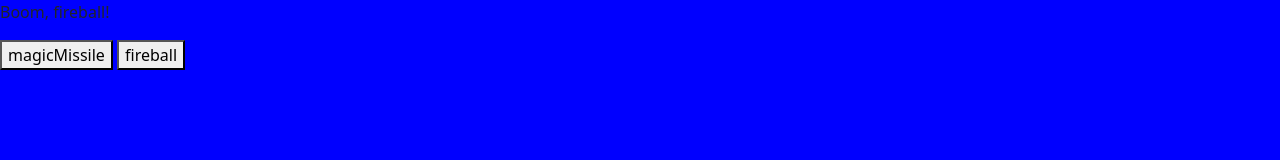
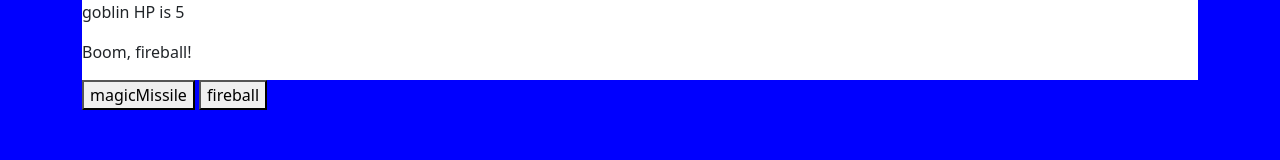
Before and after one commit to JLEWilson/RPG-functional-programming, a website built with webpack: page src/index.html in a window 1280 px wide. Both pictures are taken after a click on the button "fireball". Built offline with nearby package versions, Linux system fonts and the light colour scheme.

Commit message:
make action effect target state
Co-Authored-by: Jacob Wilson <jacobleeeugenewilson@gmail.com>
Co-authored-by: Matt Casperson <mc.casperson@gmail.com>
Co-authored-by: Albert Lee <leesga8@gmail.com>

```diff
--- a/src/css/styles.css
+++ b/src/css/styles.css
@@ -2,8 +2,8 @@ body{
   background-color: blue;
 }
 
-.text-display-area{
+#text-display-area{
   background-color: white;
   overflow-y: auto;
-  height: 10em;
+  height: 5em;
 }
--- a/src/index.html
+++ b/src/index.html
@@ -2,10 +2,9 @@
 <html lang="en-US">
 <head>
   <title>RPG</title>
-  <script src="./index.js"></script>
 </head>
 <body>
-  <div class="flex-container">
+  <div class="container">
     <div id="text-display-area">
 
     </div>
--- a/src/index.js
+++ b/src/index.js
@@ -4,24 +4,31 @@ import './css/styles.css';
 import $ from 'jquery';
 import * as entity from './js/entity.js';
 
-const wizard = entity.state({"name": "", "HP": 3, "ATT": 5, "DEF": 1, "actions": {}});
+
+const wizard = entity.state({"name": "player", "HP": 3, "ATT": 5, "DEF": 1, "actions": {}});
 
 const addMagicMissile = entity.addAction("magicMissile", (enemy) => {
-  $("#text-display-area").append("<p>I attack the darkness!</p>");
+  enemy(entity.modifyPropByValue("HP")(-2));
+  $("#text-display-area").prepend("<p>I attack the darkness!</p>");
 });
+
 const addFireball = entity.addAction("fireball", (enemy) => {
-  $("#text-display-area").append("<p>Boom, fireball!</p>");
+  enemy(entity.modifyPropByValue("HP")(-5));
+  $("#text-display-area").prepend("<p>Boom, fireball!</p>");
 });
 
 wizard(addMagicMissile);
 wizard(addFireball);
 
+const goblin = entity.state({"name": "goblin", "HP": 10, "ATT": 1, "DEF": 1, "actions": {}});
 
 //jquery ish
 $(() => { //this is document ready
-  $("#button-area").html(actionButtonBuilder(wizard().actions)); // insert dynamic buttons?
+  $("#button-area").html(actionButtonBuilder(wizard().actions));
   $("button").on("click", function() {
-    wizard().actions[$(this).prop("id")]();
+    const target = goblin; //get dynamically from checkbox or similar
+    wizard().actions[$(this).prop("id")](target);
+    $("#text-display-area").prepend(`<p>${target().name} HP is ${target().HP}`);
   });
 });
 
```
Also changed, not shown: 2 other files.
